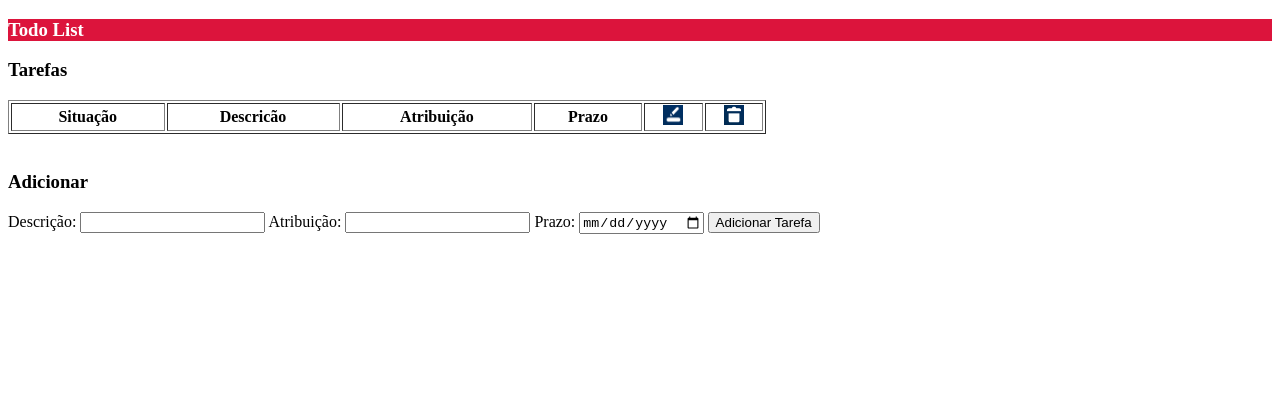
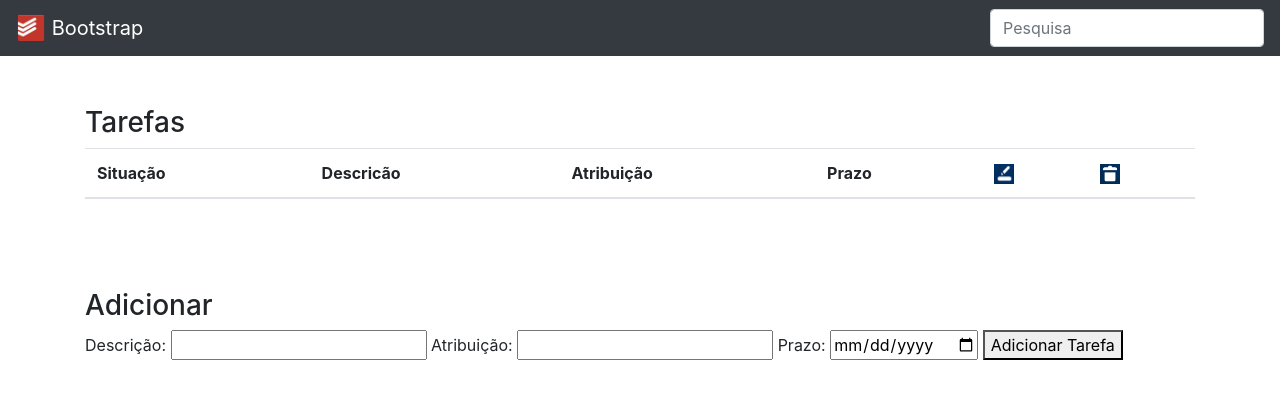
Before and after one commit to iceberg20/desenv-web, a plain HTML site: page V3/cliente/index.html in a window 1280 px wide. Drawn offline with nearby package versions, Linux system fonts and the light colour scheme; no server answers.

Commit message:
Add bootstrap

```diff
--- a/V3/cliente/index.html
+++ b/V3/cliente/index.html
@@ -5,16 +5,39 @@
     <meta charset="utf-8">
     <meta name="viewport" content="width=device-width, initial-scale=1, shrink-to-fit=no">
     <meta name="description" content="">
+    <!-- Bootstrap CSS -->
+<link rel="stylesheet" href="https://stackpath.bootstrapcdn.com/bootstrap/4.3.1/css/bootstrap.min.css" integrity="sha384-ggOyR0iXCbMQv3Xipma34MD+dH/1fQ784/j6cY/iJTQUOhcWr7x9JvoRxT2MZw1T" crossorigin="anonymous">
+
+<!-- Meu CSS -->
+<link rel="stylesheet" type="text/css" href="main.css">
+
     <title >Todo List</title>
   </head>
   <body >
 
-  <div style="background-color:Crimson">
-    <h3 style="color:white">Todo List</h3>
-  </div>
+<nav class="navbar navbar-expand-sm navbar-dark bg-dark">
+  <a class="navbar-brand" href="#">
+    <img src="todo_icon.png" width="30" height="30" class="d-inline-block align-top" alt="">
+    Bootstrap
+  </a>
 
-    <h3> Tarefas </h3>
-    <table id="todoTable" border="1" border-collapse="collapse" style="width:60%">
+      <div class="collapse navbar-collapse" id="navbarsExample03">
+        <ul class="navbar-nav mr-auto">
+
+        </ul>
+        <form class="form-inline my-2 my-md-0">
+          <input class="form-control" type="text" placeholder="Pesquisa">
+        </form>
+      </div>
+    </nav>
+
+    <div class="container">
+
+
+            <h3> Tarefas </h3>
+
+
+    <table id="todoTable" class="table" >
         <thead>
             <tr>
                 <th>Situação</th>
@@ -41,8 +64,14 @@
         <input type="date" id="prazo" />
 
         <button onclick="adicionarTarefa()">Adicionar Tarefa</button>
+            </div>
 
     </body>
 
+
+    <!-- jQuery first, then Popper.js, then Bootstrap JS -->
+    <script src="https://code.jquery.com/jquery-3.3.1.slim.min.js" integrity="sha384-q8i/X+965DzO0rT7abK41JStQIAqVgRVzpbzo5smXKp4YfRvH+8abtTE1Pi6jizo" crossorigin="anonymous"></script>
+    <script src="https://cdnjs.cloudflare.com/ajax/libs/popper.js/1.14.7/umd/popper.min.js" integrity="sha384-UO2eT0CpHqdSJQ6hJty5KVphtPhzWj9WO1clHTMGa3JDZwrnQq4sF86dIHNDz0W1" crossorigin="anonymous"></script>
+    <script src="https://stackpath.bootstrapcdn.com/bootstrap/4.3.1/js/bootstrap.min.js" integrity="sha384-JjSmVgyd0p3pXB1rRibZUAYoIIy6OrQ6VrjIEaFf/nJGzIxFDsf4x0xIM+B07jRM" crossorigin="anonymous"></script>
     <script type="text/javascript" src="code.js"></script>
 </html>
--- /dev/null
+++ b/V3/cliente/main.css
@@ -0,0 +1,3 @@
+h3{
+	margin-top: 50px;
+}
```
Also changed, not shown: V3/cliente/todo_icon.png (added).
